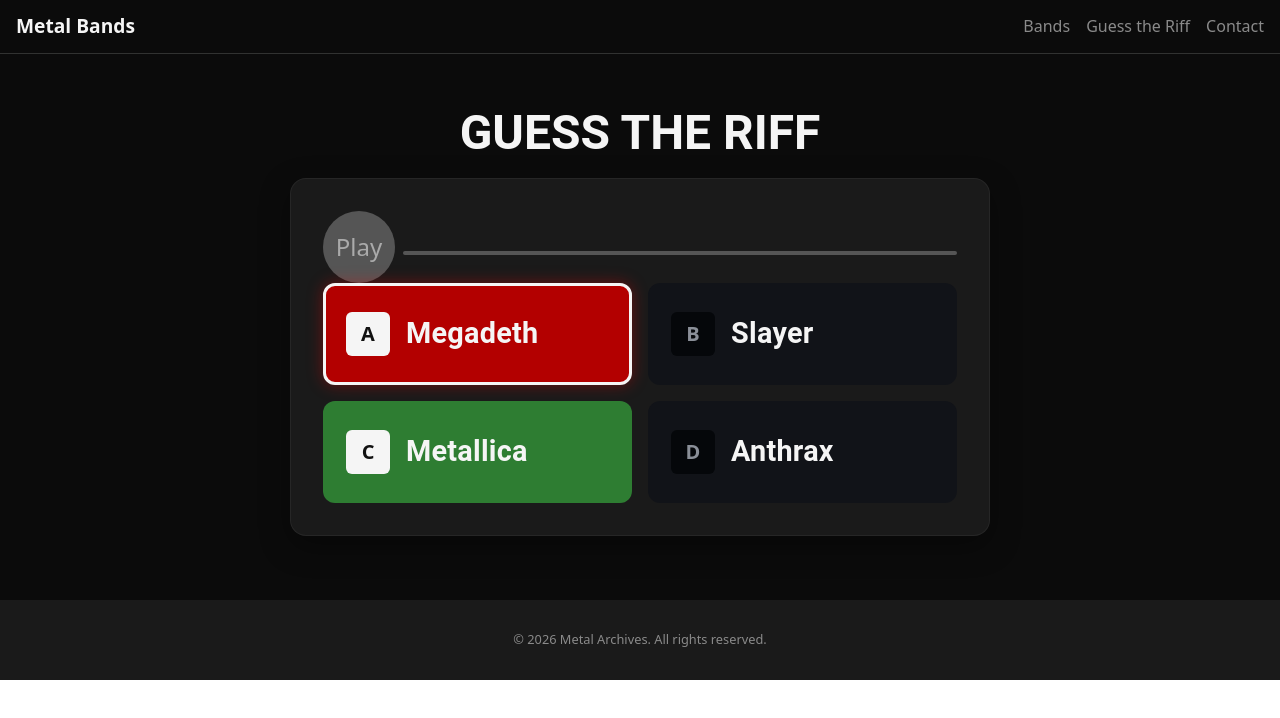
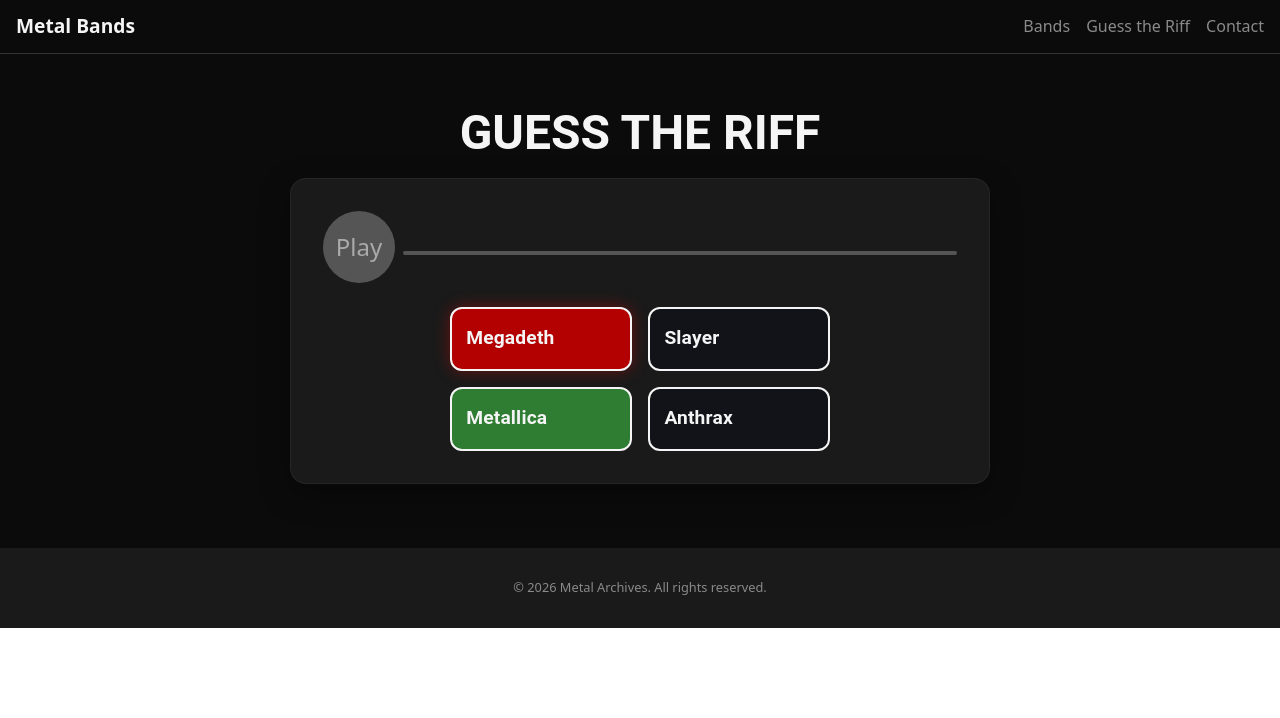
Before and after one commit to arielgomezmendez/metal-bands-app, a React (Vite) app: page /guess-the-riff in a window 1280 px wide. Shown: the top 718 px of the page. Built offline with nearby package versions, Linux system fonts and the light colour scheme; no server answers.

Commit message:
Improve size and positions of BandOptions component

```diff
--- a/src/components/BandOptions.tsx
+++ b/src/components/BandOptions.tsx
@@ -1,29 +1,30 @@
 import { Box, ButtonBase, Typography } from "@mui/material";
 
 const bandOptions = [
-  { id: "a", label: "A", name: "Megadeth", state: "selected-wrong" },
-  { id: "b", label: "B", name: "Slayer", state: "default" },
-  { id: "c", label: "C", name: "Metallica", state: "correct" },
-  { id: "d", label: "D", name: "Anthrax", state: "default" },
+  { id: "a", name: "Megadeth", state: "selected-wrong" },
+  { id: "b", name: "Slayer", state: "default" },
+  { id: "c", name: "Metallica", state: "correct" },
+  { id: "d", name: "Anthrax", state: "default" },
 ];
 
+// Set the styles of button with possible name bands accoriding the states
 const getOptionStyles = (state: string) => {
   switch (state) {
     case "selected-wrong":
       return {
         backgroundColor: "#b30000",
-        border: "3px solid #f5f5f5",
+        border: "2px solid #f5f5f5",
         boxShadow: "0 0 16px rgba(255, 0, 0, 0.35)",
       };
     case "correct":
       return {
         backgroundColor: "#2e7d32",
-        border: "3px solid transparent",
+        border: "2px solid #f5f5f5",
       };
     default:
       return {
         backgroundColor: "#111318",
-        border: "3px solid transparent",
+        border: "2px solid #f5f5f5",
       };
   }
 };
@@ -32,18 +33,18 @@
   return (
     <Box
       sx={{
+        margin:"0 auto",
         display: "grid",
         gridTemplateColumns: {
           xs: "1fr",
           md: "1fr 1fr",
         },
         gap: 2,
-        width: "100%",
+        width: "60%",
       }}
     >
       {bandOptions.map((option) => {
         const optionStyles = getOptionStyles(option.state);
-
         return (
           <ButtonBase
             key={option.id}
@@ -61,37 +62,16 @@
                 width: "100%",
                 display: "flex",
                 alignItems: "center",
-                gap: 2,
-                px: 2.5,
-                py: 2.5,
-                minHeight: 96,
+                px: 1.8,
+                py: 1.8,
+                minHeight: 60,
               }}
             >
-              <Box
-                sx={{
-                  width: 44,
-                  height: 44,
-                  borderRadius: 1.5,
-                  display: "flex",
-                  alignItems: "center",
-                  justifyContent: "center",
-                  fontWeight: 800,
-                  fontSize: "1.25rem",
-                  backgroundColor:
-                    option.state === "default" ? "#05070a" : "#f5f5f5",
-                  color: option.state === "default" ? "#8a8f98" : "#111",
-                  flexShrink: 0,
-                }}
-              >
-                {option.label}
-              </Box>
-
               <Typography
                 sx={{
                   color: "#f5f5f5",
-                  fontSize: "1.8rem",
+                  fontSize: "1.2rem",
                   fontWeight: 700,
-                  lineHeight: 1.1,
                 }}
               >
                 {option.name}
--- a/src/components/Player.tsx
+++ b/src/components/Player.tsx
@@ -26,8 +26,7 @@
   timePorgress,
 }: PlayerPropsType) => {
   return (
-    <>
-      <Box className="flex flex-row gap-2 ">
+      <Box className="flex flex-row gap-2 mb-6 ">
         {selectedTrack?.preview && (
           <audio
             onLoadedMetadata={getTrackDuration} // Event of audio object that load the track metadata
@@ -73,7 +72,6 @@
           valueBuffer={100}
         />
       </Box>
-    </>
   );
 };
 
```
